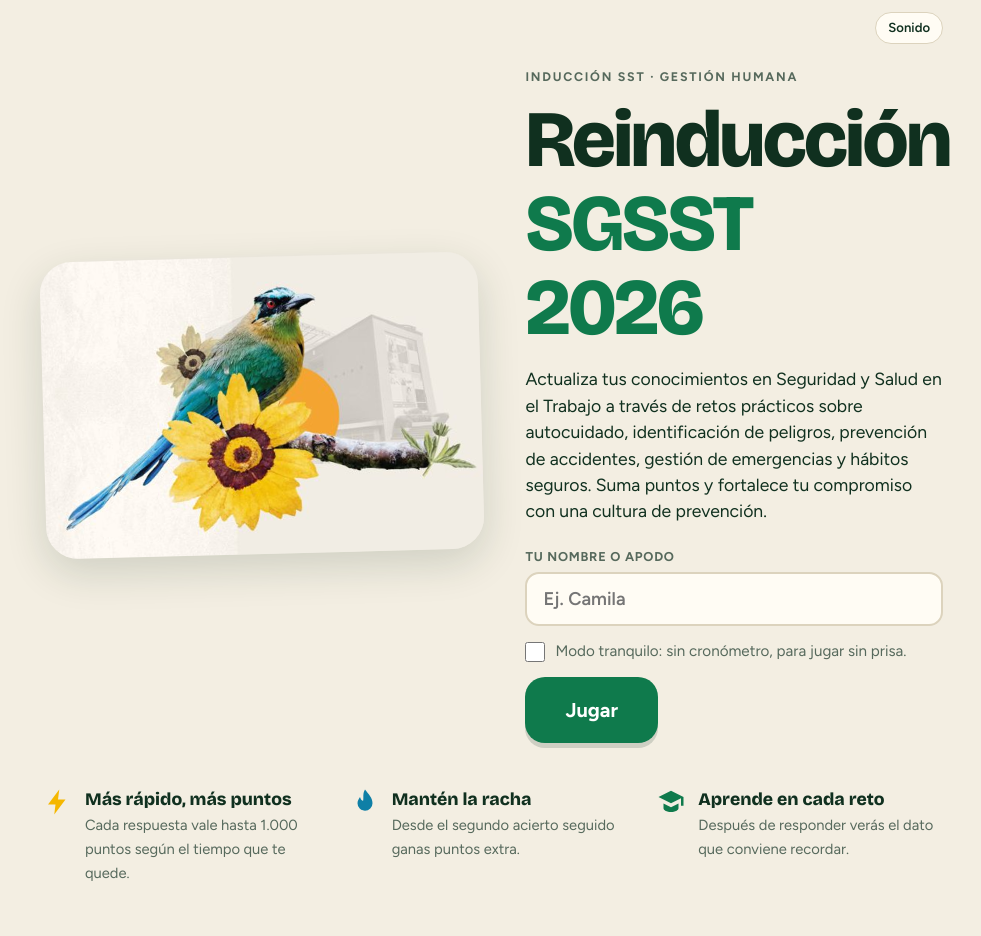
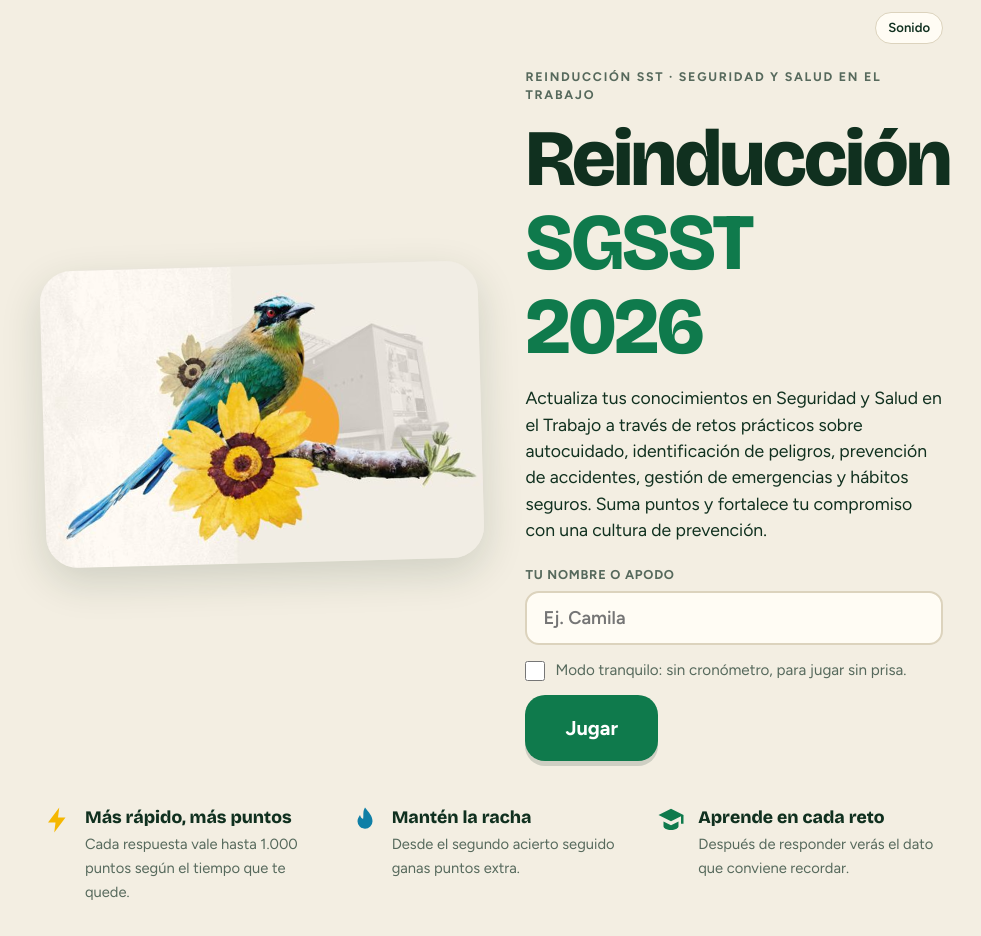
Before and after one commit to uco-gestion-humana/reinduccion-sst, a plain HTML site: page index.html in a window 1280 px wide. Shown: the whole page, without its empty margins (147-1128 px from the left). Drawn offline with nearby package versions, Linux system fonts and the light colour scheme.

Commit message:
fix: update hero kicker to Reinducción SST and SST area

```diff
--- a/index.html
+++ b/index.html
@@ -511,7 +511,7 @@ function showIntro(){
   '<section class="hero">'+
     '<div class="hero-art"><img src="'+IMG_BIRD+'" width="560" height="379" alt="Ave de plumaje turquesa y verde posada en una rama con girasoles"></div>'+
     '<div class="hero-copy">'+
-      '<p class="kicker">Inducción SST · Gestión Humana</p>'+
+      '<p class="kicker">Reinducción SST · Seguridad y Salud en el Trabajo</p>'+
       '<h1>Reinducción <em>SGSST 2026</em></h1>'+
       '<p class="lede">Actualiza tus conocimientos en Seguridad y Salud en el Trabajo a través de retos prácticos sobre autocuidado, identificación de peligros, prevención de accidentes, gestión de emergencias y hábitos seguros. Suma puntos y fortalece tu compromiso con una cultura de prevención.</p>'+
       '<form class="form" id="f" autocomplete="off">'+
```
